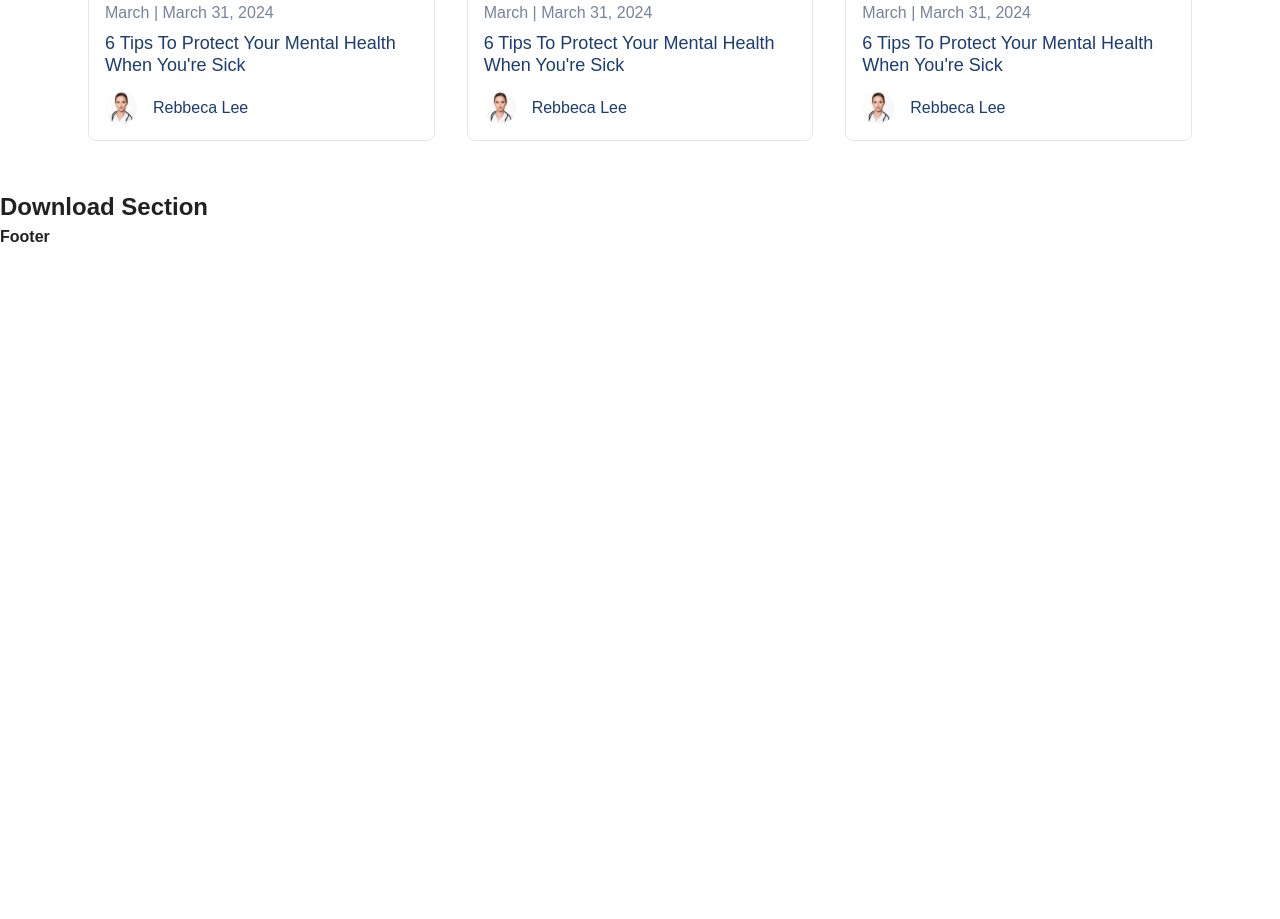
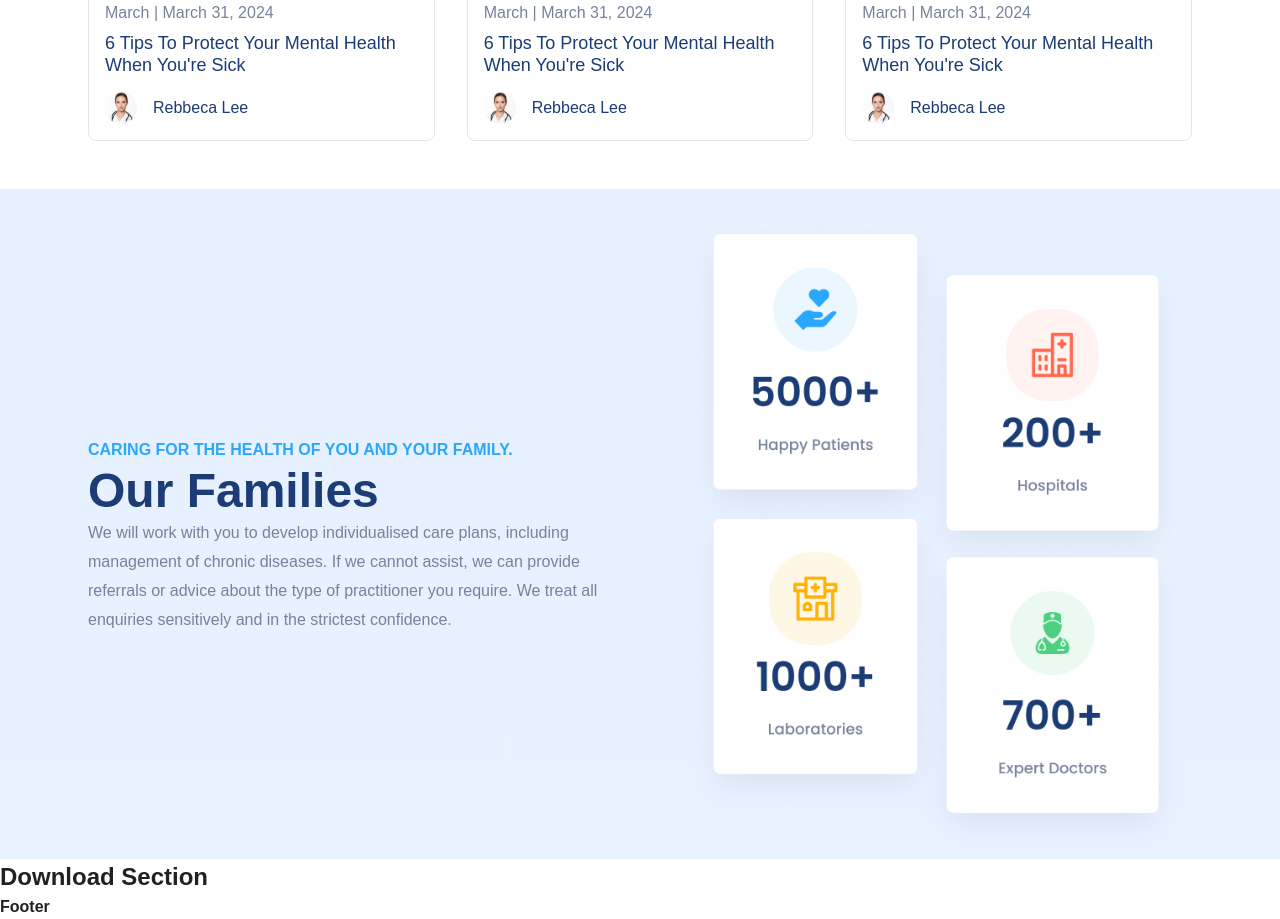
Before and after one commit to ajayghodake/MedifyApp, a React (Create React App) app: page / in a window 1280 px wide. Shown: the part 3580-4499 px from the top of the page. Before the commit the page ends 3829 px from the top, so only its background shows below. Built offline with nearby package versions, Linux system fonts and the light colour scheme; no server answers.

Commit message:
OurFamilies Created

```diff
--- a/src/Home/Home.jsx
+++ b/src/Home/Home.jsx
@@ -9,6 +9,7 @@ import Specilization from "../components/Sections/Spelizations/Specilization";
 import Specialists from "../components/Sections/Specialists/Specialists";
 import PatientCaring from "../components/Sections/PatientCaring/PatientCaring";
 import Blogs from "../components/Sections/Blogs/Blogs";
+import OurFamilies from "../components/Sections/OurFamilies/OurFamilies";
 export default function Home() {
   return (
     <div>
@@ -44,6 +45,7 @@ export default function Home() {
         <Specialists />
         <PatientCaring />
         <Blogs/>
+        <OurFamilies/>
       </Box>
     </div>
   );
--- a/src/components/Sections/Blogs/CardBlogs.jsx
+++ b/src/components/Sections/Blogs/CardBlogs.jsx
@@ -1,13 +1,15 @@
 import React from 'react';
 import { Box, Typography, Stack } from '@mui/material';
 import Person from "../../../assets/person.png"
-import BlogImg from "../../../assets/blog.png"
+import Detox from "../../../assets/blog.png"
+import Yoga from "../../../assets/Yoga.jpg"
+import MentalHealth from "../../../assets/mentalHealth.jpg"
 
 const CardBlogs = () => {
     return (
         <Box border='1px solid rgba(0,0,0,0.1)' borderRadius={2}>
 
-           <Box component='img' src={BlogImg} width={1}/>
+           <Box component='img' src={Detox} width={1}/>
            <Box p={2}>
                 <Typography color='#77829D' fontWeight={500} mb={1} fontSize={{xs: 12, md: 16}}>March | March 31, 2024</Typography>
                 <Typography component="h3" color='#1B3C74' fontSize={{ xs: 14, md: 18 }} fontWeight={500} lineHeight={1.2} mb={2}>6 Tips To Protect Your Mental Health When You're Sick</Typography>
--- /dev/null
+++ b/src/components/Sections/OurFamilies/OurFamilies.jsx
@@ -0,0 +1,25 @@
+import React from 'react'
+import {Box, Typography, Grid, Container}  from '@mui/material';
+import Poster from "../../../assets/our-families-banner.png"
+
+export default function OurFamilies() {
+  return (
+    <Box pt={3} sx={{ background: 'linear-gradient(#E7F0FF, #E8F1FF)' }}>
+      <Container>
+        <Grid container alignItems='center' spacing={{xs:2, md:10}}>
+            <Grid item xs={12} md={6}>
+                <Typography color='primary.main' fontWeight={600}>CARING FOR THE HEALTH OF YOU AND YOUR FAMILY.</Typography>
+                <Typography variant='h2'>Our Families</Typography>
+                <Typography color='#77829D' lineHeight={1.8}>
+                We will work with you to develop individualised care plans, including management of chronic diseases. If we cannot assist, we can provide referrals or advice about the type of practitioner you require. We treat all enquiries sensitively and in the strictest confidence.
+                </Typography>
+            </Grid>
+
+            <Grid item xs={12} md={6}>
+                <Box component='img' src={Poster} width={1} height='auto'/>
+            </Grid>
+        </Grid>
+      </Container>
+    </Box>
+  )
+}
```
Also changed, not shown: 2 other files (tests, documents, lock files or other folders).
